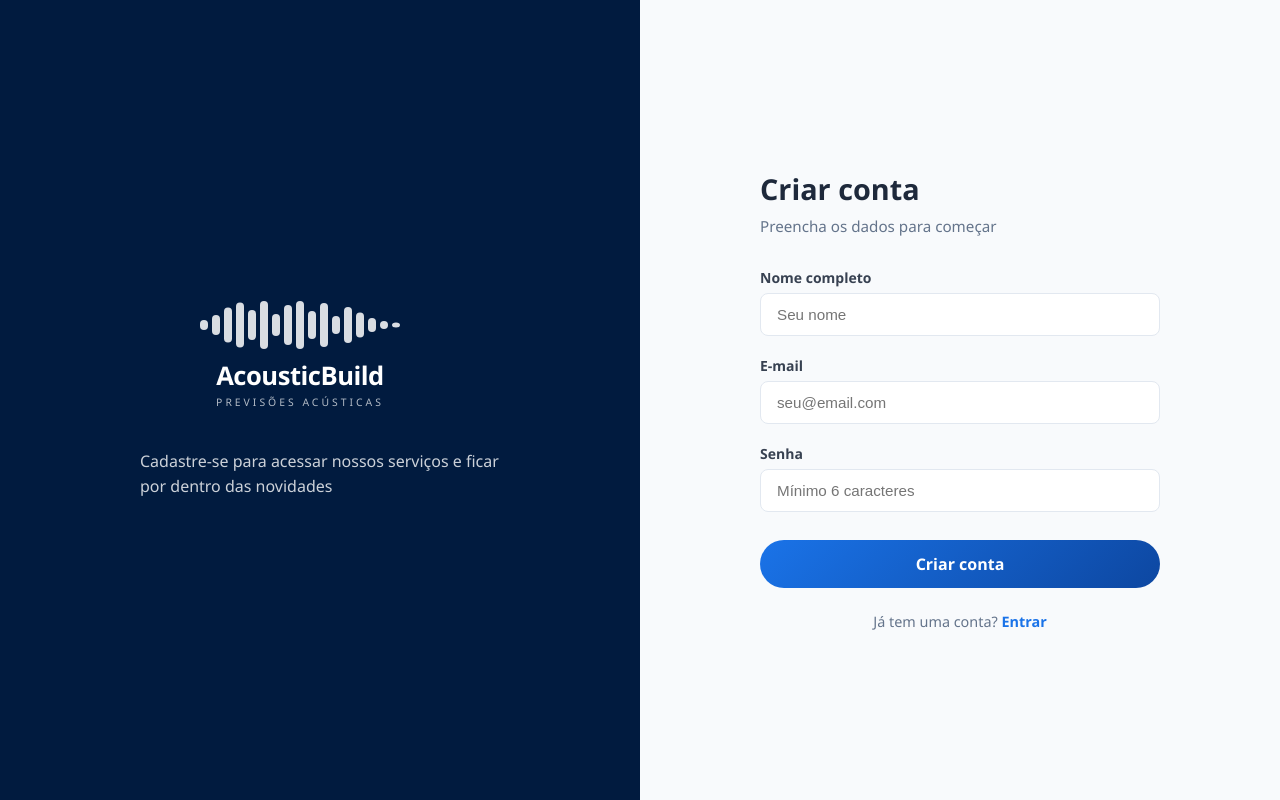
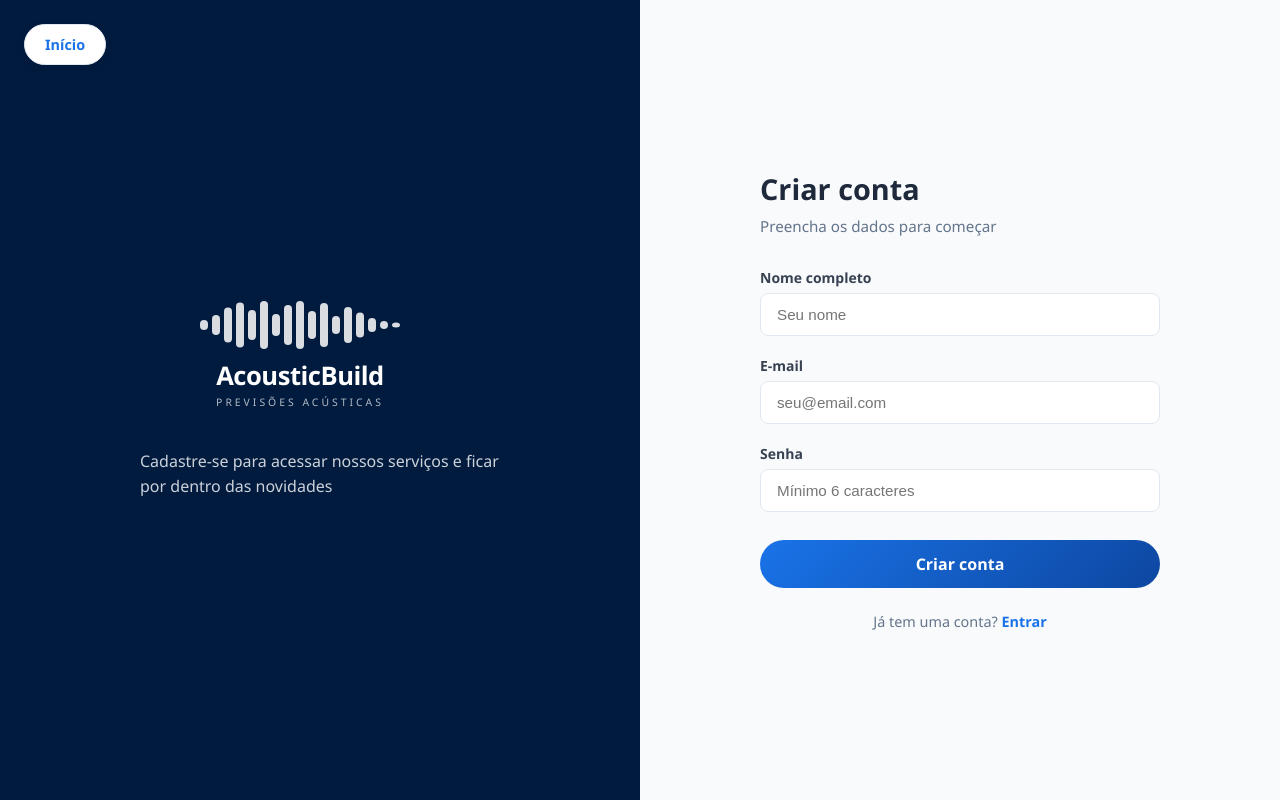
Before and after one commit to jjoaohartmann/SA-acousticBuild, a React (Vite) app in the folder frontend/: page /register in a window 1280 px wide. Built offline with nearby package versions, Linux system fonts and the light colour scheme.

Commit message:
adição do botão de voltar

```diff
--- a/frontend/src/pages/Login.jsx
+++ b/frontend/src/pages/Login.jsx
@@ -34,6 +34,8 @@ export default function Login() {
 
   return (
     <div className={styles.container}>
+
+      <Link to="/" className={styles.backLink}>Início</Link>
 
       <div className={styles.formSide}>
         <div className={styles.formBox}>
--- a/frontend/src/pages/Register.jsx
+++ b/frontend/src/pages/Register.jsx
@@ -30,7 +30,10 @@ export default function Register() {
   };
 
   return (
+
     <div className={styles.container}>
+
+<Link to="/" className={styles.backLink}>Início</Link>
 
       <div className={styles.panel}>
         <div className={styles.panelContent}>
--- a/frontend/src/pages/UserProfile.jsx
+++ b/frontend/src/pages/UserProfile.jsx
@@ -18,7 +18,7 @@ export default function UserProfile() {
   if (view === 'view') {
     return (
       <div className={styles.container}>
-        <Link to="/" className={styles.backLink}>← Home</Link>
+        <Link to="/" className={styles.backLink}>Início</Link>
         <div className={styles.profileCard}>
           <div className={styles.avatar}>
             <IconPerson size={48} color="#001A41" />
--- a/frontend/src/style/Login.module.css
+++ b/frontend/src/style/Login.module.css
@@ -2,6 +2,39 @@
     display: flex;
     height: 100vh;
     width: 100vw;
+    position: relative;
+}
+
+.backLink {
+    position: absolute;
+    top: 24px;
+    left: 24px;
+    z-index: 10;
+    display: inline-flex;
+    align-items: center;
+    gap: 8px;
+    padding: 10px 20px;
+    background: white;
+    color: #1a73e8;
+    border: 1.5px solid #e2e8f0;
+    border-radius: 80px;
+    font-size: 0.9rem;
+    font-weight: 600;
+    text-decoration: none;
+    box-shadow: 0 2px 8px rgba(0, 0, 0, 0.08);
+    transition: all 0.25s ease;
+}
+
+.backLink:hover {
+    background: #1a73e8;
+    color: white;
+    border-color: #1a73e8;
+    transform: translateY(-2px);
+    box-shadow: 0 4px 14px rgba(26, 115, 232, 0.35);
+}
+
+.backLink:active {
+    transform: translateY(0);
 }
 
 .formSide {
--- a/frontend/src/style/Register.module.css
+++ b/frontend/src/style/Register.module.css
@@ -2,6 +2,39 @@
   display: flex;
   height: 100vh;
   width: 100vw;
+  position: relative;
+}
+
+.backLink {
+  position: absolute;
+  top: 24px;
+  left: 24px;
+  z-index: 10;
+  display: inline-flex;
+  align-items: center;
+  gap: 8px;
+  padding: 10px 20px;
+  background: white;
+  color: #1a73e8;
+  border: 1.5px solid #e2e8f0;
+  border-radius: 80px;
+  font-size: 0.9rem;
+  font-weight: 600;
+  text-decoration: none;
+  box-shadow: 0 2px 8px rgba(0, 0, 0, 0.08);
+  transition: all 0.25s ease;
+}
+
+.backLink:hover {
+  background: #1a73e8;
+  color: white;
+  border-color: #1a73e8;
+  transform: translateY(-2px);
+  box-shadow: 0 4px 14px rgba(26, 115, 232, 0.35);
+}
+
+.backLink:active {
+  transform: translateY(0);
 }
 
 .panel {
```
